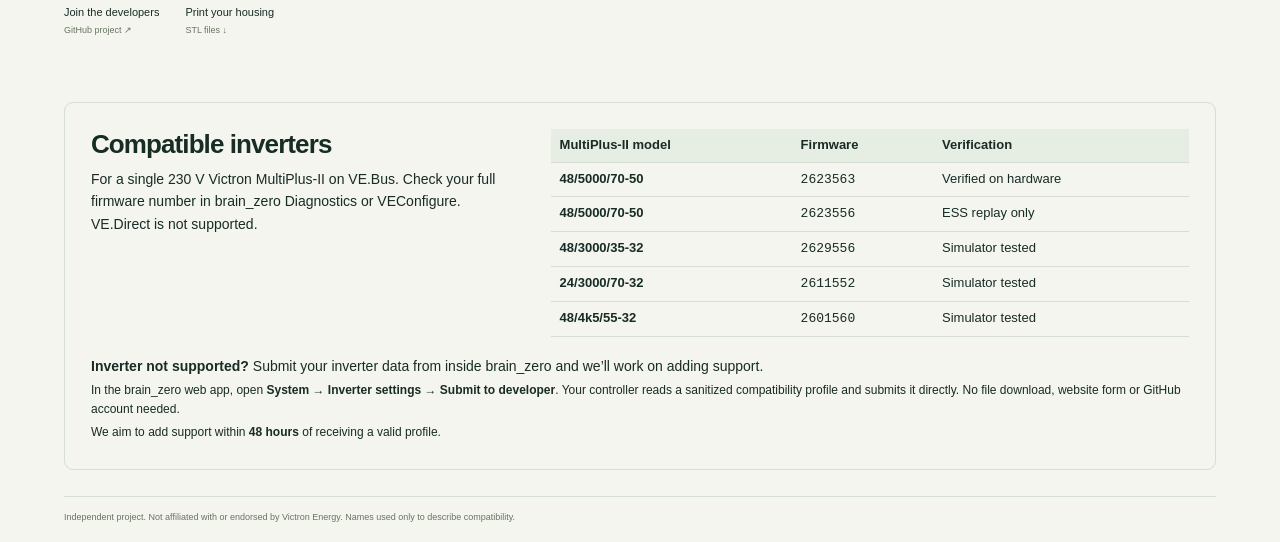
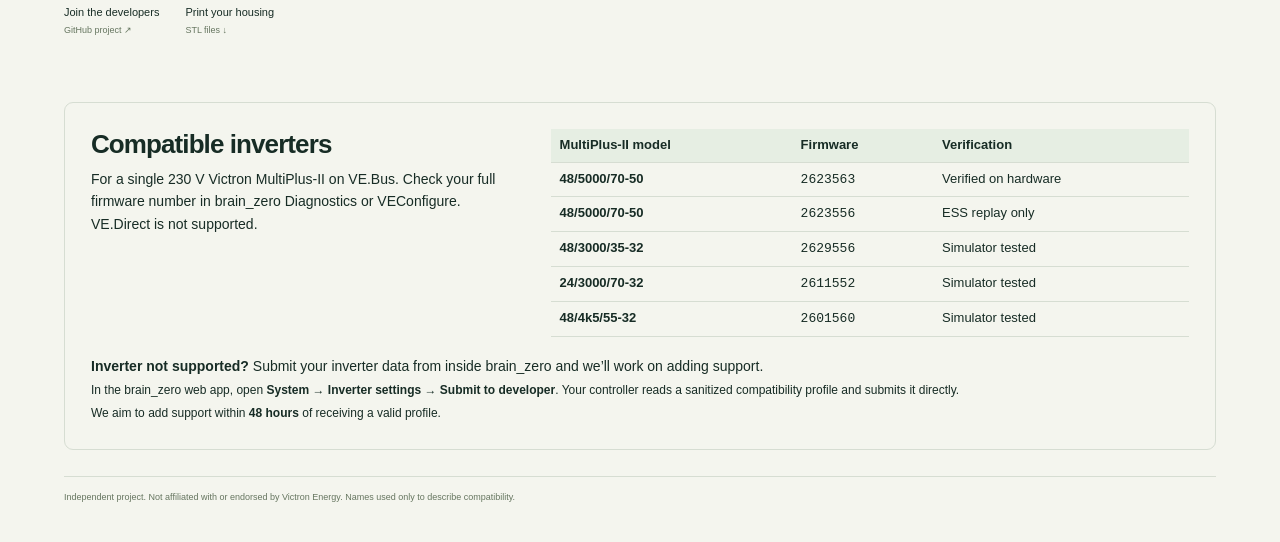
Before and after one commit to mjpalmowski/brain_zero, a plain HTML site: page website/public/index.html in a window 1280 px wide. Shown: the part 648-1190 px from the top of the page. Drawn offline with Linux system fonts and the light colour scheme; a script that the page names is missing; a web font is replaced by a local one.

Commit message:
Remove the extra submission reassurance sentence

```diff
--- a/website/public/index.html
+++ b/website/public/index.html
@@ -72,7 +72,7 @@
       </table>
       <div class="compatibility-contribute">
         <p><strong>Inverter not supported?</strong> Submit your inverter data from inside brain_zero and we’ll work on adding support.</p>
-        <p class="compatibility-help">In the brain_zero web app, open <strong>System → Inverter settings → Submit to developer</strong>. Your controller reads a sanitized compatibility profile and submits it directly. No file download, website form or GitHub account needed.</p>
+        <p class="compatibility-help">In the brain_zero web app, open <strong>System → Inverter settings → Submit to developer</strong>. Your controller reads a sanitized compatibility profile and submits it directly.</p>
         <p class="compatibility-help">We aim to add support within <strong>48 hours</strong> of receiving a valid profile.</p>
       </div>
     </section>
```
